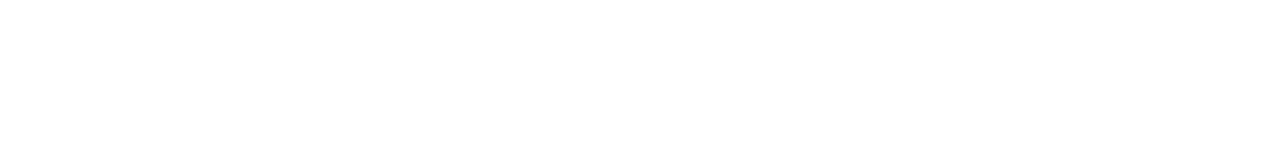
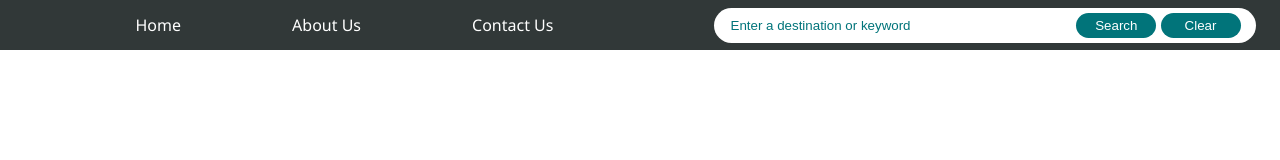
Before and after one commit to GregoryG8/travel-recommendation-project, a plain HTML site: page travel_recommendation.html in a window 1280 px wide. Drawn offline with Linux system fonts and the light colour scheme.

Commit message:
Create nav bar - Task 1

```diff
--- /dev/null
+++ b/travel_recommendation.css
@@ -0,0 +1,64 @@
+body{
+    margin: 0;
+    font-family: 'Segoe UI', Tahoma, Geneva, Verdana, sans-serif
+}
+
+.nav-container{
+    background-color: #313838;
+    width: 100%;
+    height: 50px;
+    margin: 0;
+    display: flex;
+    justify-content: space-around;
+    align-items: center;
+}
+
+.nav-btns{
+    width: 50%;
+    display: flex;
+    justify-content: space-evenly;
+}
+
+.nav-btns>a {
+    color: white;
+    text-decoration: none;
+}
+
+.search-container{
+    background-color: white;
+    width: 40%;
+    height: 35px;
+    border-radius: 30px;
+    display: flex;
+    align-items: center;
+    padding: 0 15px;
+}
+
+.search-form{
+    display: flex;
+    width: 100%;
+    justify-content: space-between;
+}
+
+.search-input{
+    width: 60%;
+    border: none;
+}
+
+.search-input::placeholder{
+    color: #01747A;
+}
+
+.search-input:focus-visible{
+    outline: none;
+}
+
+.search-btn{
+    background-color: #01747A;
+    color: white;
+    width: 80px;
+    height: 25px;
+    border: none;
+    border-radius: 20px;
+    cursor: pointer;
+}
--- a/travel_recommendation.html
+++ b/travel_recommendation.html
@@ -1,11 +1,29 @@
 <!DOCTYPE html>
 <html lang="en">
-<head>
-    <meta charset="UTF-8">
-    <meta name="viewport" content="width=device-width, initial-scale=1.0">
+  <head>
+    <meta charset="UTF-8" />
+    <meta name="viewport" content="width=device-width, initial-scale=1.0" />
     <title>Travel Recommendation</title>
-</head>
-<body>
+    <link rel="stylesheet" href="travel_recommendation.css" />
+  </head>
+  <body>
+    <nav class="nav-container">
+      <div class="nav-btns">
+        <a href="">Home</a>
+        <a href="">About Us</a>
+        <a href="">Contact Us</a>
+      </div>
 
-</body>
+      <div class="search-container">
+        <form class="search-form" action="">
+          <input class="search-input" type="text" placeholder="Enter a destination or keyword" />
+          <div class="search-btns">
+            <button class="search-btn">Search</button>
+            <button class="search-btn">Clear</button>
+          </div>
+
+        </form>
+      </div>
+    </nav>
+  </body>
 </html>
```
